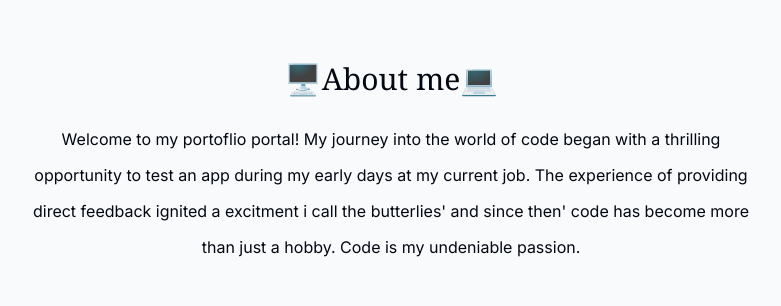
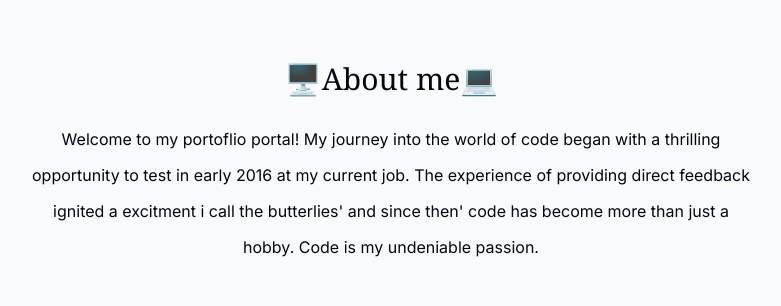
Before and after one commit to addicted2crypto/new_portfolio, a Next.js app: page / in a window 1280 px wide. Shown: the part 900-1206 px from the top of the page, without its empty margins (249-1030 px from the left). Built offline with nearby package versions, Linux system fonts and the light colour scheme; no server answers.

Commit message:
2016 not early days

```diff
--- a/src/app/components/about-me.tsx
+++ b/src/app/components/about-me.tsx
@@ -18,7 +18,7 @@ export default function AboutMe() {
        >
          <SectionHeader>About me</SectionHeader>
         <p className='mb-8'>
-        Welcome to my portoflio portal! My journey into the world of code began with a thrilling opportunity to test an app during my early days at my current job.
+        Welcome to my portoflio portal! My journey into the world of code began with a thrilling opportunity to test in early 2016 at my current job.
         The experience of providing direct feedback ignited a excitment i call the butterlies&#39; and since then&#39; code has become more than just a hobby. Code is my undeniable passion.
 
 
```
